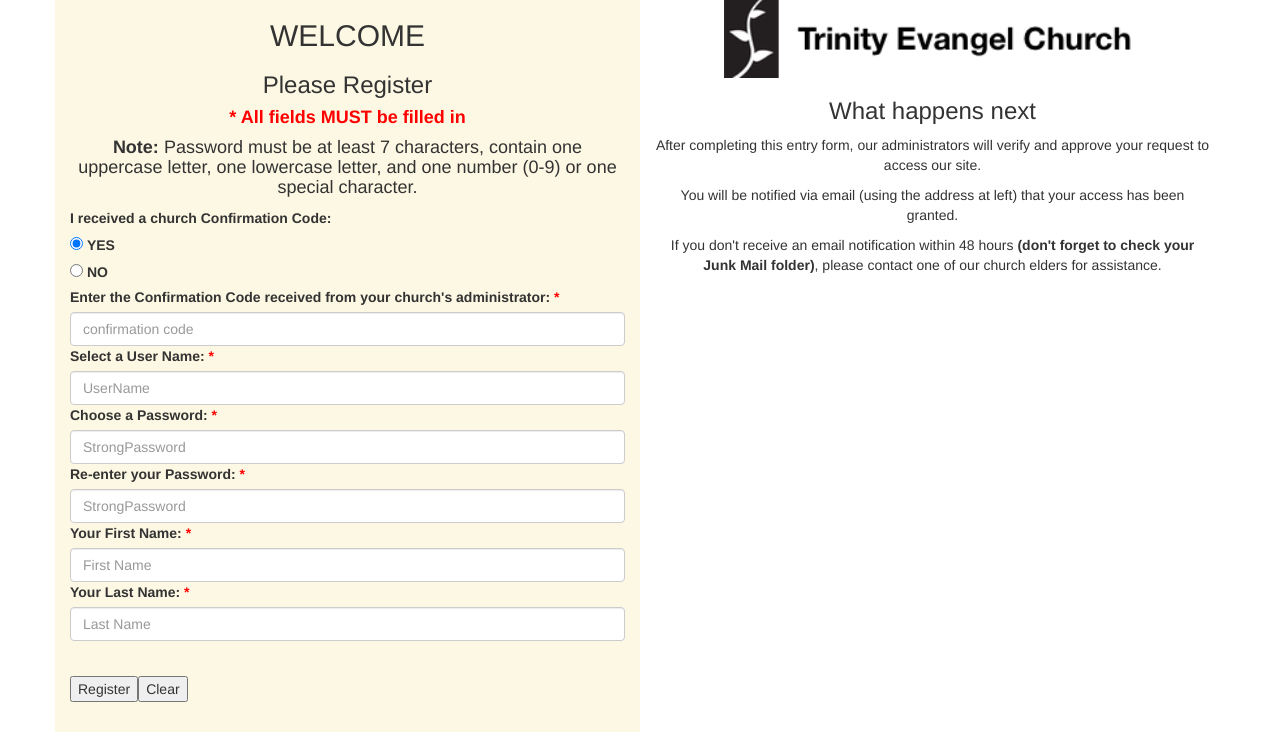
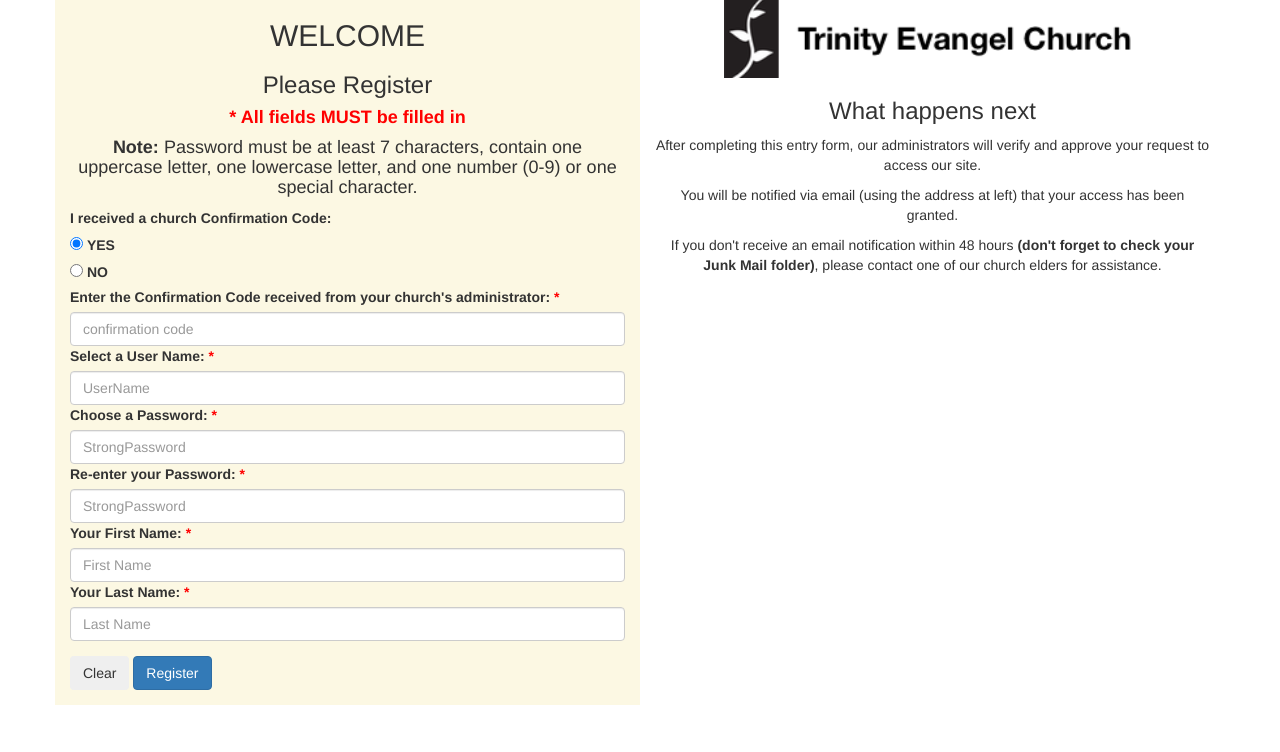
Before and after one commit to dhoegl/tec_church, a PHP site: page /ofc_register.php in a window 1280 px wide. Shown: the part 51-803 px from the top of the page. After the commit the page ends 756 px from the top, so only its background shows below. Run offline with PHP 8.4, Linux system fonts and the light colour scheme; data that the repository does not hold is empty.

Commit message:
Initial Load

```diff
--- /dev/null
+++ b/js/ofc_register_submit_check.js
@@ -0,0 +1,20 @@
+//Check that all Registration fields have been correctly filled in
+
+$(document).ready(function()
+{
+//    $('#register_submit').prop('disabled', true);
+    $('#lastname').keyup(function(){
+        console.log("LastName Keyup");
+        if($('#password_match').html() == 'Match') {
+            $('#register_submit').removeClass();
+            $('#register_submit').addClass('btn btn-primary');
+            console.log("Register Match");
+        }
+        else
+        {
+            $('#register_submit').removeClass();
+            $('#register_submit').addClass('btn btn-secondary');
+            console.log("Register NoMatch");
+        }
+    });
+});
--- a/ofc_register.php
+++ b/ofc_register.php
@@ -21,6 +21,9 @@ require_once 'ofc_dbconnect.php';
 
 <!-- Password Match Check script -->
 <script type="text/javascript" src="js/ofc_password_match.js"></script>
+
+<!-- Register Fields Check script -->
+<script type="text/javascript" src="js/ofc_register_submit_check.js"></script>
 
 <!-- Registration church code confirmation script -->
 <script type="text/javascript" src="js/ofc_register_confirmcode.js"></script>
@@ -106,8 +109,12 @@ require_once 'ofc_dbconnect.php';
                         <input type="text" class="form-control" id="lastname" aria-describedby="emailHelp" placeholder="Last Name">
                         </input>
                     </div>
+                    <div class="form-group">
+                        <input type="submit" class="btn btn-secondary" value="Clear" />
+                        <input type="submit" class="btn btn-primary" id="register_submit" value="Register" />
+                    </div>
                 </form>
-                <form name='form1' id="register" action='' method="POST">
+<!--                <form name='form1' id="register1" action='' method="POST">
                     <table class="ofc_content" width="550" border="0" cellpadding="1" cellspacing="1" >
                         <tr>
                             <td>
@@ -118,7 +125,7 @@ require_once 'ofc_dbconnect.php';
                             <td>
                                 <p></p>
                             </td>
-                        </tr>
+                        </tr>-->
 <!--                        <tr>
                                 <td align="right">
                                 Select a User Name:
@@ -184,7 +191,7 @@ require_once 'ofc_dbconnect.php';
                                 <input type='email' name='repeatemailaddr' value="<?php echo $repeatemailaddr; ?>">
                                 </td>
                         </tr>-->
-                        <tr>
+<!--                        <tr>
                             <td>
                             </td>
                             <td>
@@ -203,7 +210,7 @@ require_once 'ofc_dbconnect.php';
                  </table>
                     <p>
                     <br />
-                </form>
+                </form>-->
             </div> <!--col-sm-6-->
 <!--        </div> row
 
```
